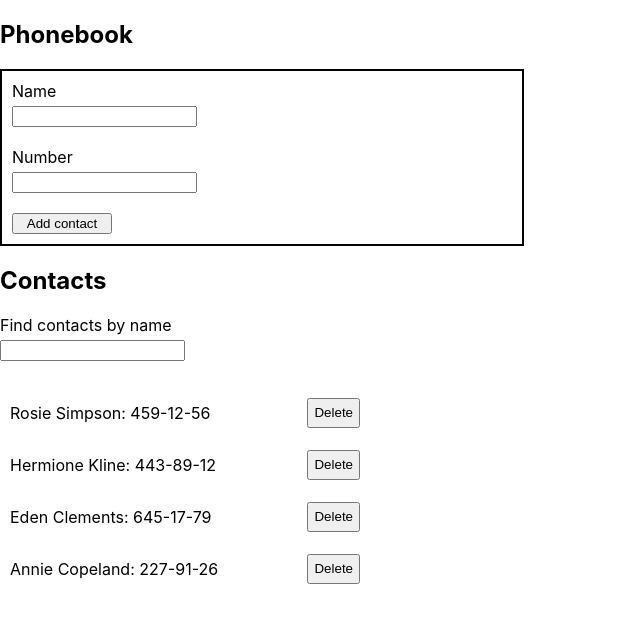
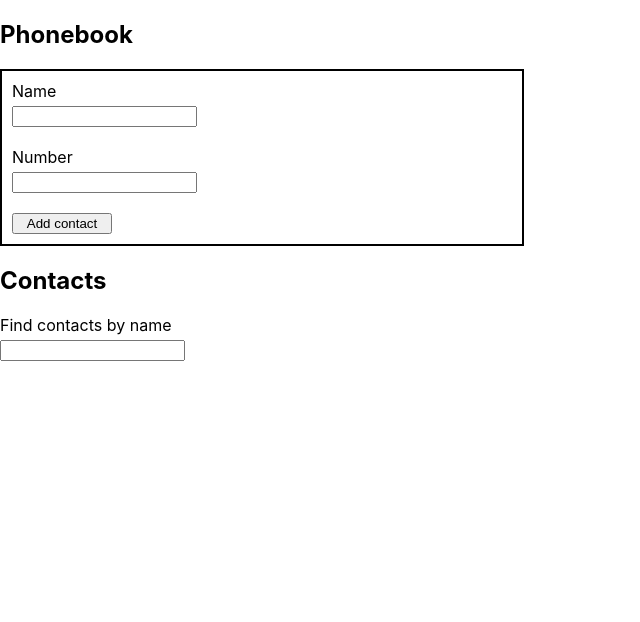
Before and after one commit to YuriiSVL/goit-react-hw-08-phonebook, a React (Create React App) app: page / in a window 1280 px wide. Shown: the top 622 px of the page, without its empty margins (0-640 px from the left). Built offline with nearby package versions, Linux system fonts and the light colour scheme.

Commit message:
coment inline contacts in state

```diff
--- a/src/components/App.jsx
+++ b/src/components/App.jsx
@@ -6,13 +6,13 @@
 
 export class App extends React.Component {
   state = {
-    contacts: [
-      { id: 'id-1', name: 'Rosie Simpson', number: '459-12-56' },
-      { id: 'id-2', name: 'Hermione Kline', number: '443-89-12' },
-      { id: 'id-3', name: 'Eden Clements', number: '645-17-79' },
-      { id: 'id-4', name: 'Annie Copeland', number: '227-91-26' },
-    ],
-    // contacts: [],
+    // contacts: [
+    //   { id: 'id-1', name: 'Rosie Simpson', number: '459-12-56' },
+    //   { id: 'id-2', name: 'Hermione Kline', number: '443-89-12' },
+    //   { id: 'id-3', name: 'Eden Clements', number: '645-17-79' },
+    //   { id: 'id-4', name: 'Annie Copeland', number: '227-91-26' },
+    // ],
+    contacts: [],
     filter: '',
   };
 
```
